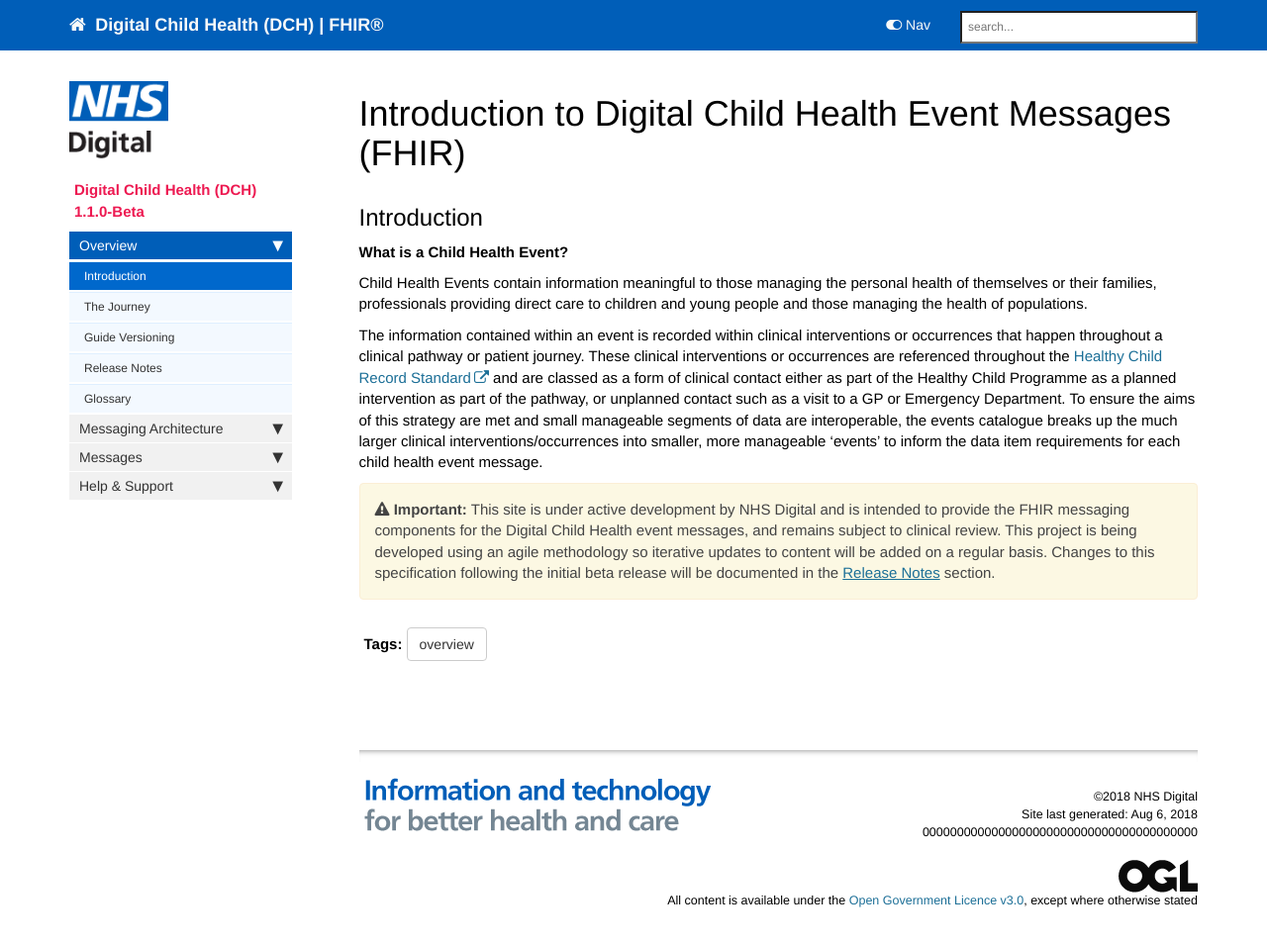
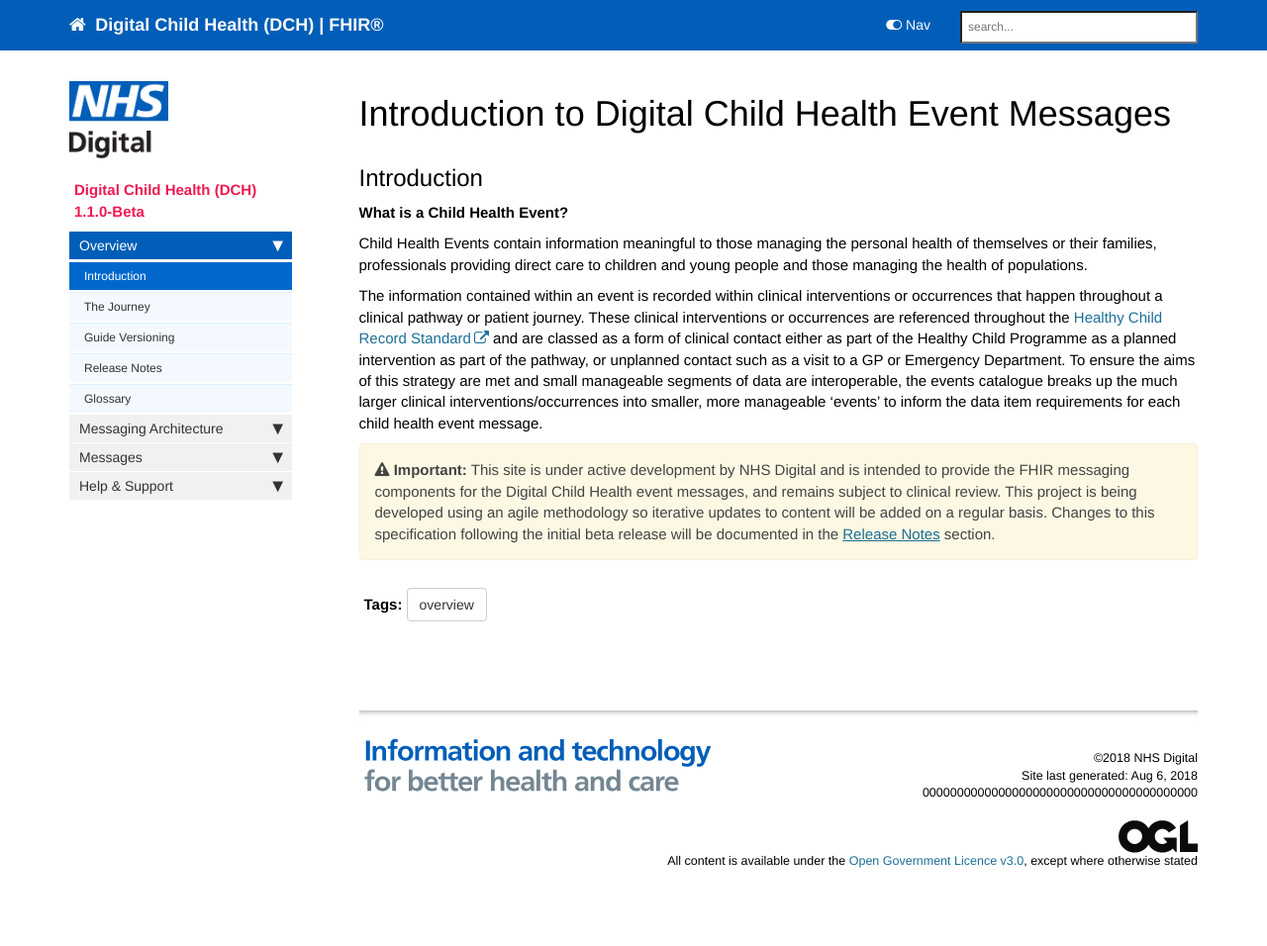
Before and after one commit to nhsconnect/Digital-Child-Health-STU3, a Jekyll site: the page built from index.md, in a window 1280 px wide and 980 px high. Shown: the top 956 px of the window at 99% size. Built offline with Jekyll 4.4.1, drawn with Linux system fonts in a browser that asks for light colours; nearby versions of some CDN libraries; comment, search, counter and statistics services are not loaded.

Commit message:
Content edits

```diff
--- a/index.md
+++ b/index.md
@@ -1,5 +1,5 @@
 ---
-title: Introduction to Digital Child Health Event Messages (FHIR)
+title: Introduction to Digital Child Health Event Messages
 keywords: homepage
 tags: [overview]
 sidebar: overview_sidebar
```
Also changed, not shown: pages/support/support_about.md (+1 -1 lines).
